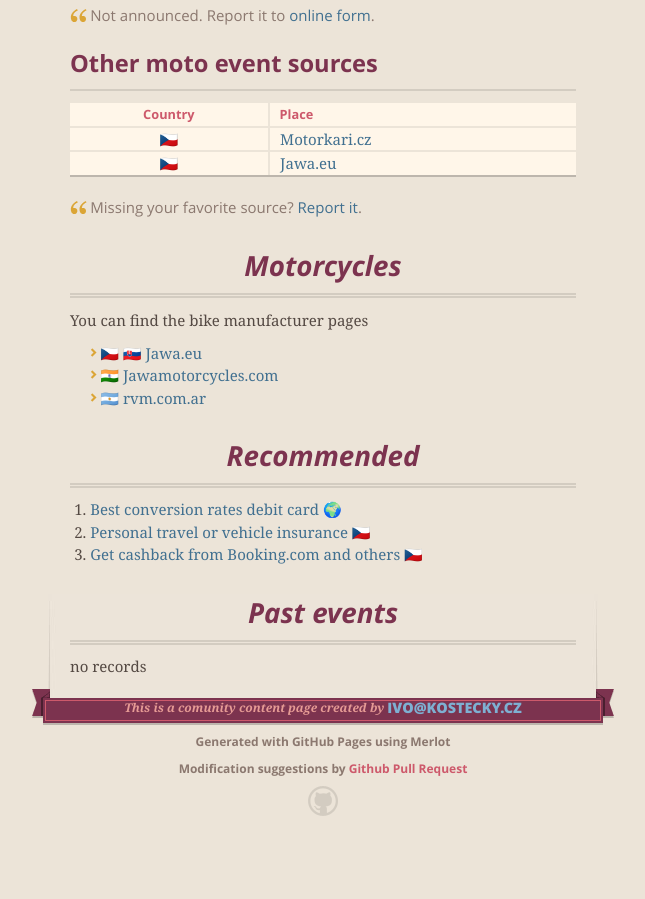
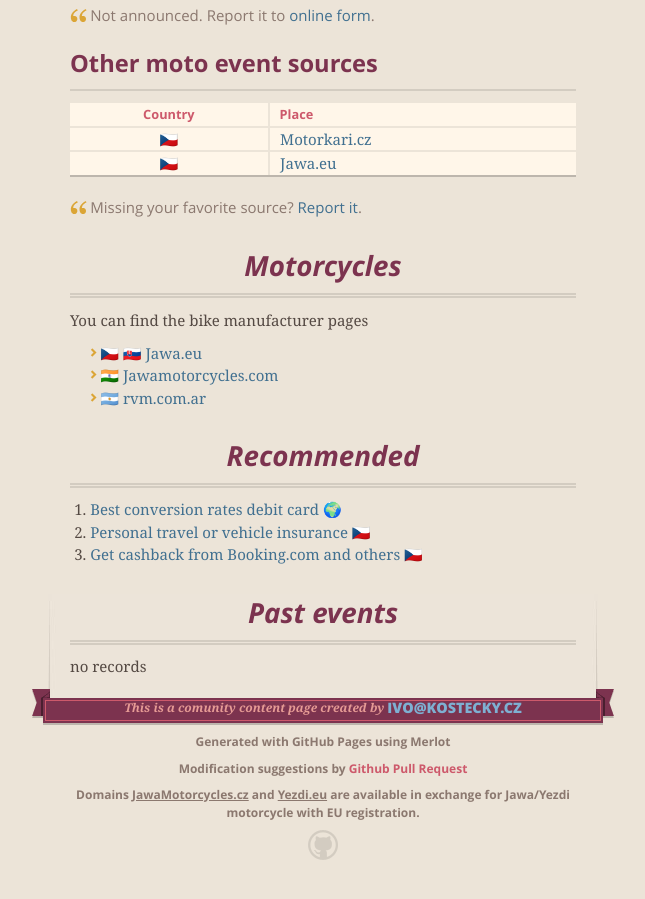
Before and after one commit to microkost/jawamotorcycles.cz, a Jekyll site: the page built from docs/index.md, in a window 1280 px wide and 900 px high, scrolled down 1287 px. Shown: the whole window, without its empty margins (317-962 px from the left). Built offline with Jekyll 4.4.1, drawn with Linux system fonts in a browser that asks for light colours; our own code applies the rules of GitHub Pages for plain Markdown files; before the commit the page ends 2143 px from its top, so only the background shows below that.

Commit message:
Exchange offer added

```diff
--- a/docs/_layouts/default.html
+++ b/docs/_layouts/default.html
@@ -74,6 +74,7 @@
         </span>
         <p>Generated with GitHub Pages using Merlot</p>
         <p>Modification suggestions by <a href="https://github.com/microkost/jawamotorcycles.cz/pulls">Github Pull Request</a></p>
+        <p>Domains <u>JawaMotorcycles.cz</u> and <u>Yezdi.eu</u> are available in exchange for Jawa/Yezdi motorcycle with EU registration.</p>
         <span class="octocat"></span>
       </footer>
 
```
